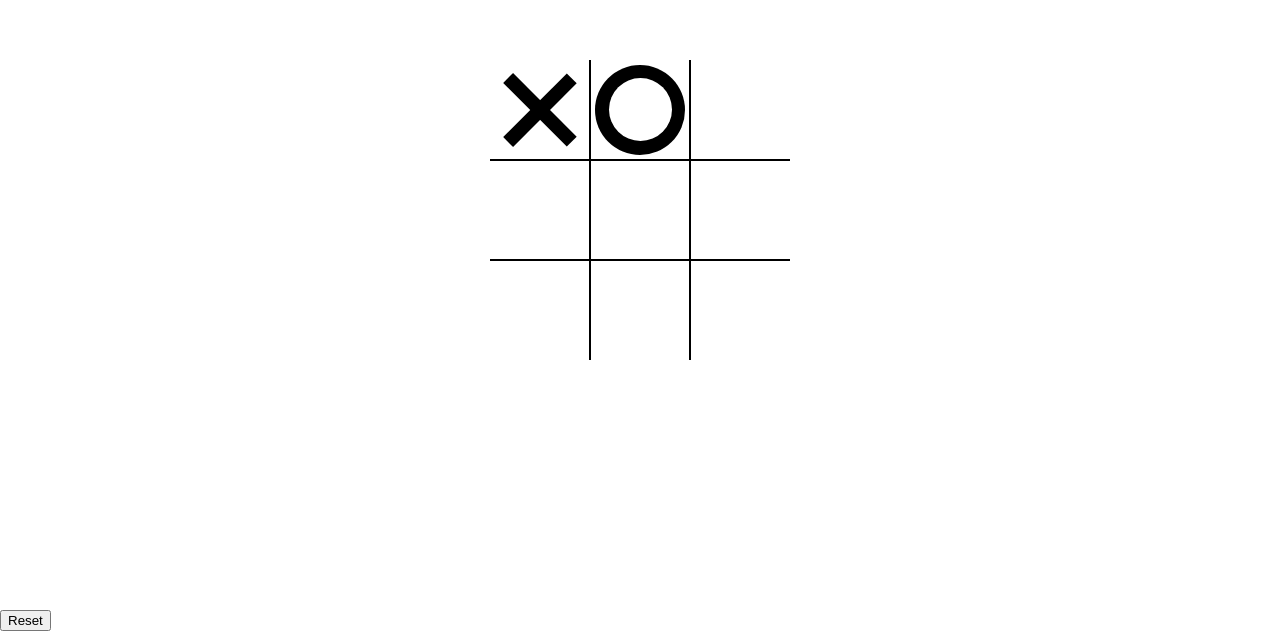
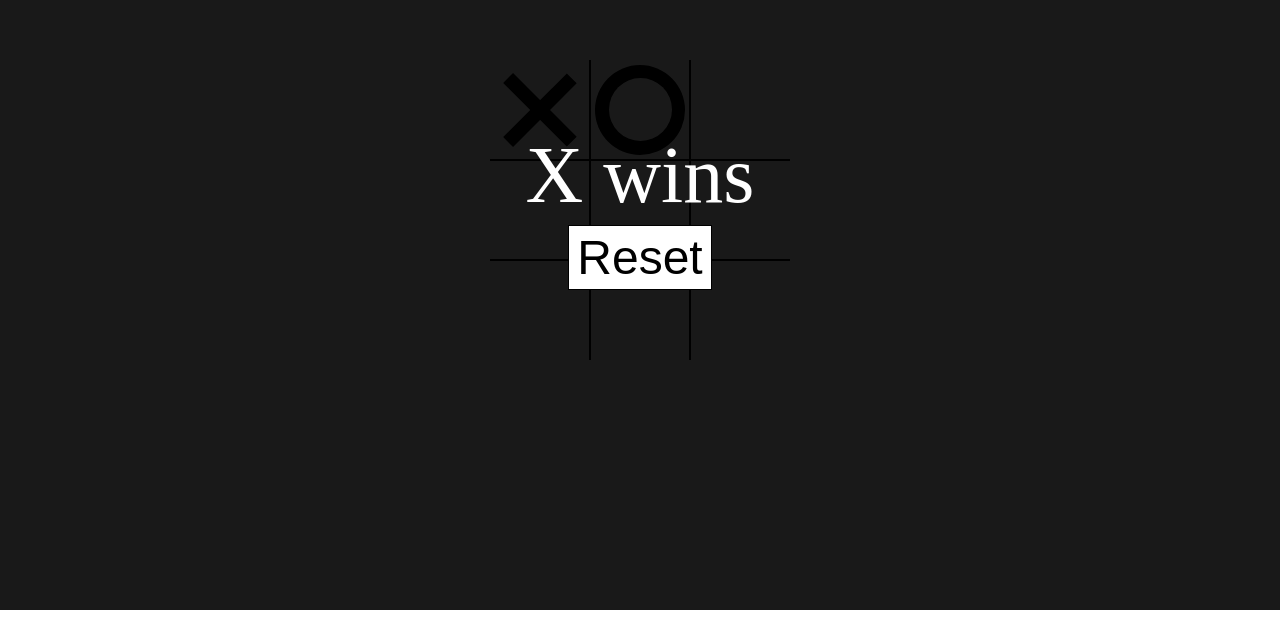
Before and after one commit to windate3411/tic-tac-toe, a plain HTML site: page index.html in a window 1280 px wide. Shown: the part 190-821 px from the top of the page. After the commit the page ends 800 px from the top, so only its background shows below. Drawn offline with Linux system fonts and the light colour scheme.

Commit message:
winning message and reset button styling

```diff
--- a/index.html
+++ b/index.html
@@ -22,7 +22,7 @@
     <div class="cell" data-cell=""></div>
   </div>
   <div class="winning-message" id="winningMessage">
-    <div class="" data-winning-message-text=""></div>
+    <div class="" data-winning-message-text="">X wins</div>
     <button id="resetButton">Reset</button>
   </div>
 </body>
--- a/style.scss
+++ b/style.scss
@@ -117,3 +117,34 @@ body {
     height: $mark-size*0.7;
   }
 }
+
+//button & winning message
+
+.winning-message {
+  display: flex;
+  justify-content: center;
+  align-items: center;
+  background-color: rgba(0,0,0,0.9);
+  position: fixed;
+  top: 0;
+  bottom: 0;
+  right: 0;
+  left: 0;
+  color: #ffffff;
+  font-size: 5rem;
+  flex-direction: column;
+
+  button {
+    margin-top: 0.25rem;
+    font-size: 3rem;
+    padding: 0.25rem 0.5rem;
+    border: 1px solid black;
+    background-color: white;
+    cursor: pointer;
+    &:hover {
+      border-color: white;
+      background-color: black;
+      color: white;
+    }
+  }
+}
```
Also changed, not shown: style.css, 1 other file.
